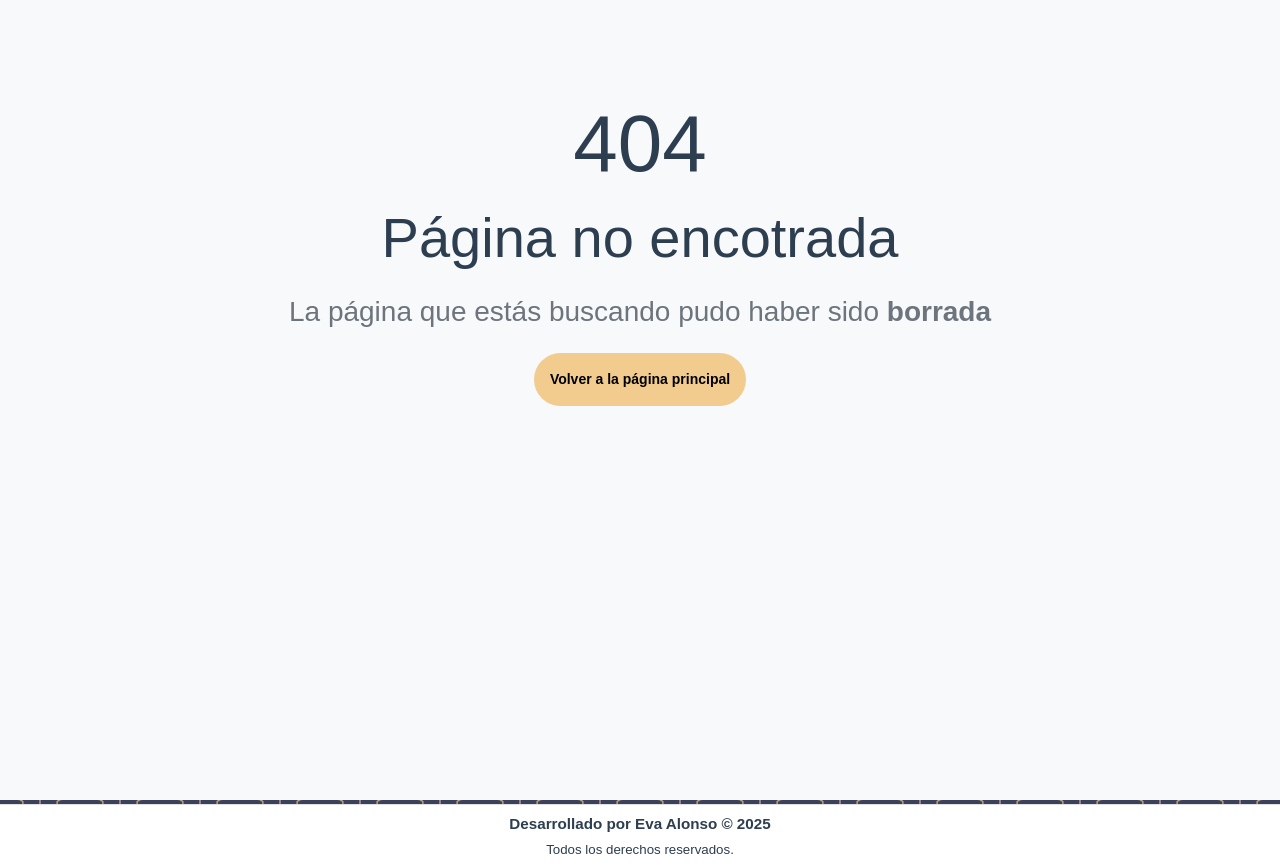
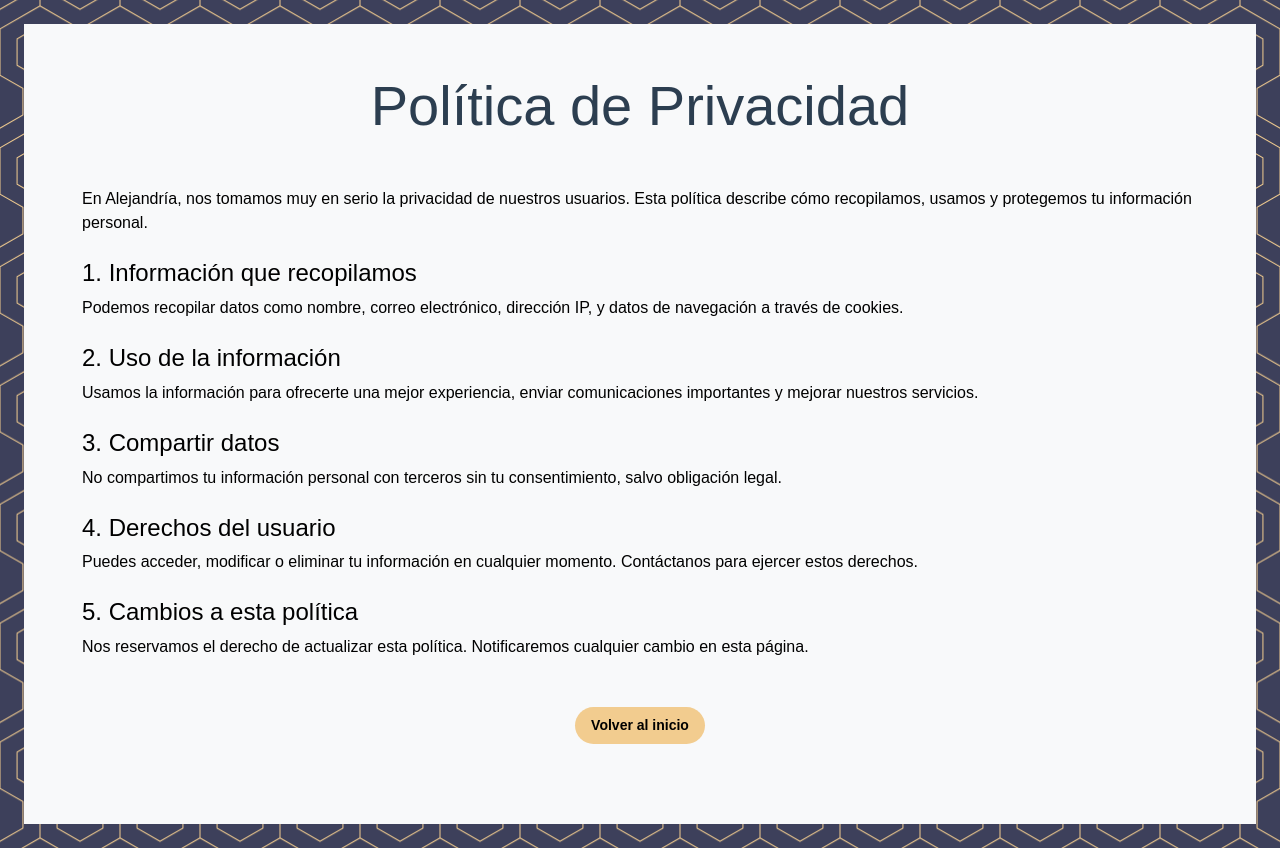
Before and after one commit to EvamAlonso95/tfg_alejandria, a PHP site: page /alejandria/landing/privacyPolicy in a window 1280 px wide. Shown: the part 65-933 px from the top of the page. Run offline with PHP 8.4, Linux system fonts and the light colour scheme; some libraries are stand-ins or nearby versions.

Commit message:
feat: add cookies and privacy policy pages; enhance user information and compliance

```diff
--- a/controllers/landingController.php
+++ b/controllers/landingController.php
@@ -12,4 +12,18 @@ class LandingController extends BaseController
 		$quote = Utils::obtenerFraseLiterariaAleatoria(); //TODO: obtener de bbdd
 		require_once 'views/landing/landing.php';
 	}
+
+	public function cookies()
+	{
+		$this->showFooter = false;
+		$this->showUserMenu = false;
+		require_once 'views/cookies.php';
+	}
+
+	public function privacyPolicy()
+	{
+		$this->showFooter = false;
+		$this->showUserMenu = false;
+		require_once 'views/privacy-policy.php';
+	}
 }
--- a/views/errorPage.php
+++ b/views/errorPage.php
@@ -1,5 +1,6 @@
 <?php require_once 'views/layout/head.php'; ?>
-<div class="bg-light text-center pt-5" style="height: 100vh;">
+<main class="full-page p-4">
+	<div class=" bg-light text-center pt-5" style="height: 100vh;">
 		<div class="container">
 			<h1 class="display-1 pt-5 font-weight-bold">404</h1>
 			<h1 class="display-4 pt-1 pb-3">Página no encotrada</h1>
@@ -7,4 +8,5 @@
 			<a href="<?= BASE_URL . 'dashboard' ?>" class="btn btn-standar mt-3 pt-3 pb-3 pr-4 pl-4">Volver a la página principal</a>
 		</div>
 	</div>
+</main>
 <?php require_once 'views/layout/footer.php'; ?>
--- a/views/forbiddenPage.php
+++ b/views/forbiddenPage.php
@@ -1,4 +1,5 @@
 <?php require_once 'views/layout/head.php'; ?>
+<main class="full-page p-4">
 <div class="bg-light text-center pt-5" style="height: 100vh;">
 	<div class="container">
 		<h1 class="display-1 pt-5 font-weight-bold">403</h1>
@@ -7,4 +8,5 @@
 		<a href="<?= BASE_URL . 'dashboard' ?>" class="btn btn-standar mt-3 pt-3 pb-3 pr-4 pl-4">Volver a la página principal</a>
 	</div>
 </div>
+</main>
 <?php require_once 'views/layout/footer.php'; ?>
--- a/views/landing/landing.php
+++ b/views/landing/landing.php
@@ -24,7 +24,7 @@
             Usamos cookies para que tu experiencia sea tan fluida como un buen capítulo. ¿Te parece bien? <svg xmlns="http://www.w3.org/2000/svg" height="15" width="15" viewBox="0 0 512 512"><!--!Font Awesome Free 6.7.2 by @fontawesome - https://fontawesome.com License - https://fontawesome.com/license/free Copyright 2025 Fonticons, Inc.-->
                 <path fill="#3d405b" d="M247.2 17c-22.1-3.1-44.6 .9-64.4 11.4l-74 39.5C89.1 78.4 73.2 94.9 63.4 115L26.7 190.6c-9.8 20.1-13 42.9-9.1 64.9l14.5 82.8c3.9 22.1 14.6 42.3 30.7 57.9l60.3 58.4c16.1 15.6 36.6 25.6 58.7 28.7l83 11.7c22.1 3.1 44.6-.9 64.4-11.4l74-39.5c19.7-10.5 35.6-27 45.4-47.2l36.7-75.5c9.8-20.1 13-42.9 9.1-64.9l-14.6-82.8c-3.9-22.1-14.6-42.3-30.7-57.9L388.9 57.5c-16.1-15.6-36.6-25.6-58.7-28.7L247.2 17zM208 144a32 32 0 1 1 0 64 32 32 0 1 1 0-64zM144 336a32 32 0 1 1 64 0 32 32 0 1 1 -64 0zm224-64a32 32 0 1 1 0 64 32 32 0 1 1 0-64z" />
             </svg>
-            <a href="#" class="custom-link">Leer más</a>.
+            <a href="<?=BASE_URL . 'landing/cookies'?>" class="custom-link">Leer más</a>.
         </div>
         <button class="btn btn-standar col-12 col-md-2" id="acceptCookies">Aceptar</button>
     </div>
--- /dev/null
+++ b/views/privacy-policy.php
@@ -0,0 +1,31 @@
+<?php require_once 'views/layout/head.php'; ?>
+<main class="full-page p-4">
+    <div class="bg-light pt-5 pb-5 min-vh-100">
+        <div class="container">
+            <h1 class="display-4 font-weight-bold text-center mb-5">Política de Privacidad</h1>
+            <p class="text-justify">
+                En Alejandría, nos tomamos muy en serio la privacidad de nuestros usuarios. Esta política describe cómo recopilamos, usamos y protegemos tu información personal.
+            </p>
+
+            <h4 class="mt-4">1. Información que recopilamos</h4>
+            <p>Podemos recopilar datos como nombre, correo electrónico, dirección IP, y datos de navegación a través de cookies.</p>
+
+            <h4 class="mt-4">2. Uso de la información</h4>
+            <p>Usamos la información para ofrecerte una mejor experiencia, enviar comunicaciones importantes y mejorar nuestros servicios.</p>
+
+            <h4 class="mt-4">3. Compartir datos</h4>
+            <p>No compartimos tu información personal con terceros sin tu consentimiento, salvo obligación legal.</p>
+
+            <h4 class="mt-4">4. Derechos del usuario</h4>
+            <p>Puedes acceder, modificar o eliminar tu información en cualquier momento. Contáctanos para ejercer estos derechos.</p>
+
+            <h4 class="mt-4">5. Cambios a esta política</h4>
+            <p>Nos reservamos el derecho de actualizar esta política. Notificaremos cualquier cambio en esta página.</p>
+
+            <div class="text-center mt-5">
+                <a href="<?= BASE_URL . 'landing' ?>" class="btn btn-standar">Volver al inicio</a>
+            </div>
+        </div>
+    </div>
+</main>
+<?php require_once 'views/layout/footer.php'; ?>
```
Also changed, not shown: views/cookies.php (added, +19 -0 lines). Lines whose indentation alone changed are shown as unchanged.
